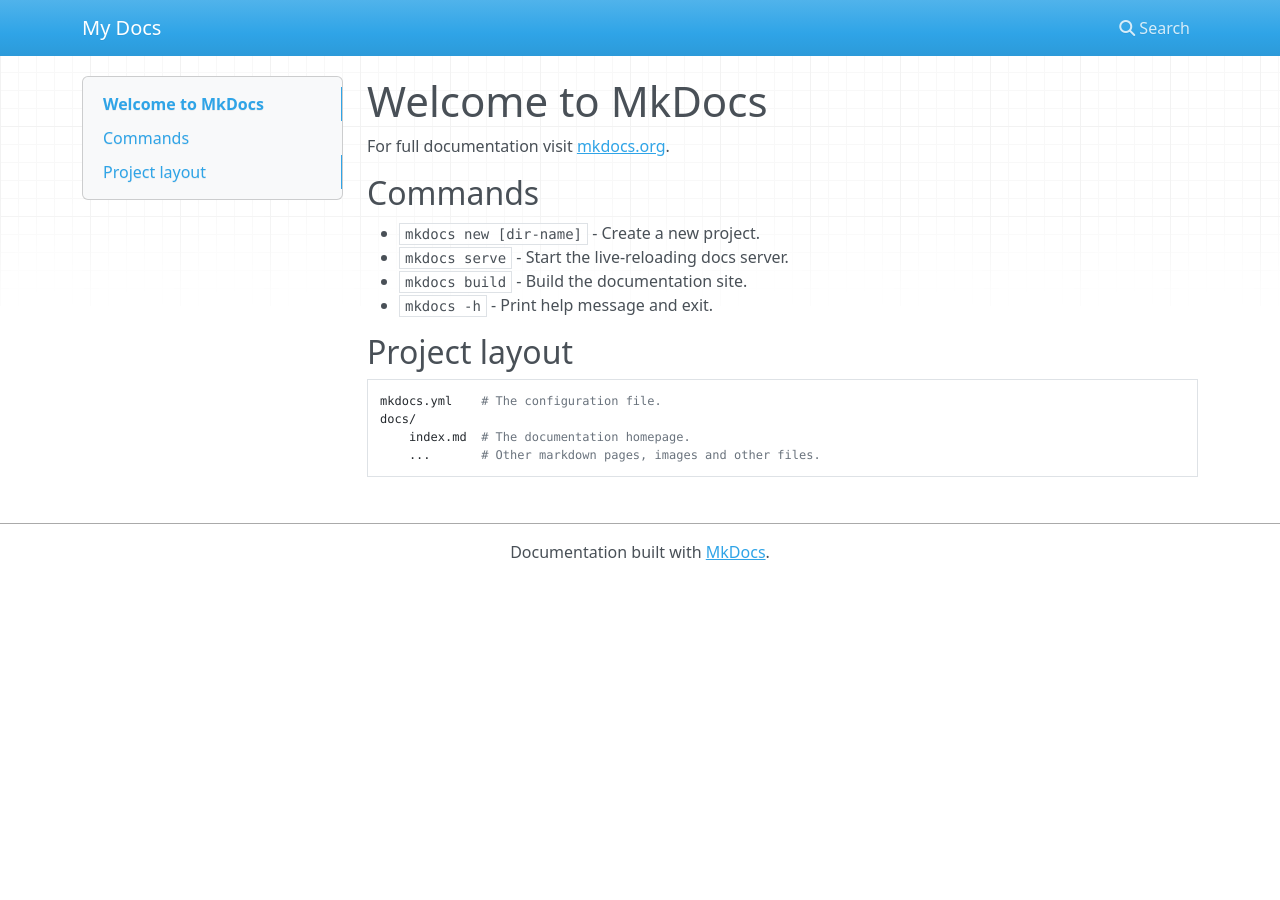
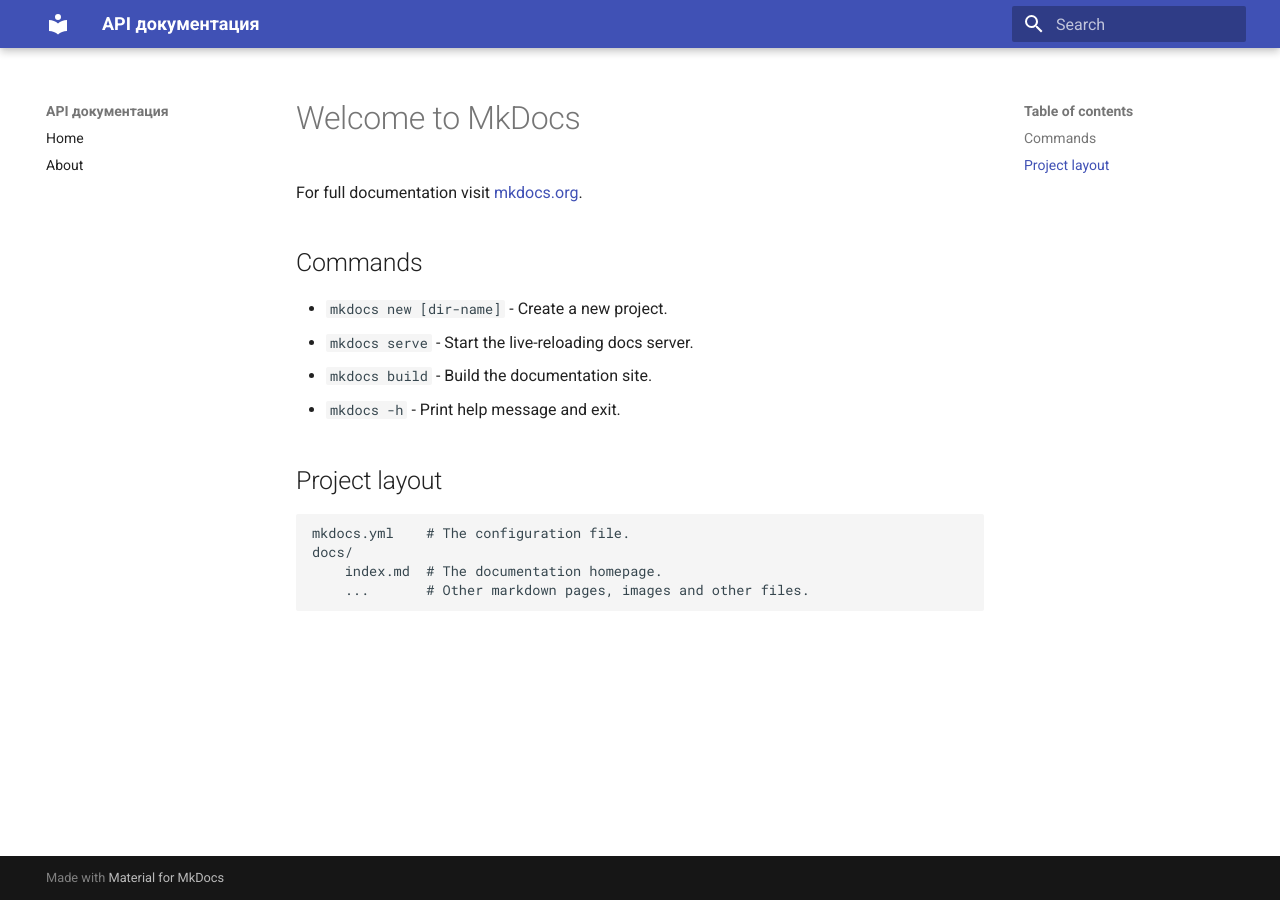
Before and after one commit to Lirmakina/API_example_git, an MkDocs documentation site: the page built from docs/index.md, in a window 1280 px wide. Built offline with MkDocs 1.6.1 and Material for MkDocs 9.7.7, drawn with Linux system fonts in a browser that asks for light colours; nearby versions of some CDN libraries.

Commit message:
Add theme material and about

```diff
--- a/mkdocs.yml
+++ b/mkdocs.yml
@@ -1 +1,8 @@
-site_name: My Docs
+site_name: API документация
+site_description: Создаю документацию на MkDocs
+
+theme: material
+
+nav:
+  - Home: index.MkDocs
+  - About: about.md
```
Also changed, not shown: docs/about.md (added, +6 -0 lines).
